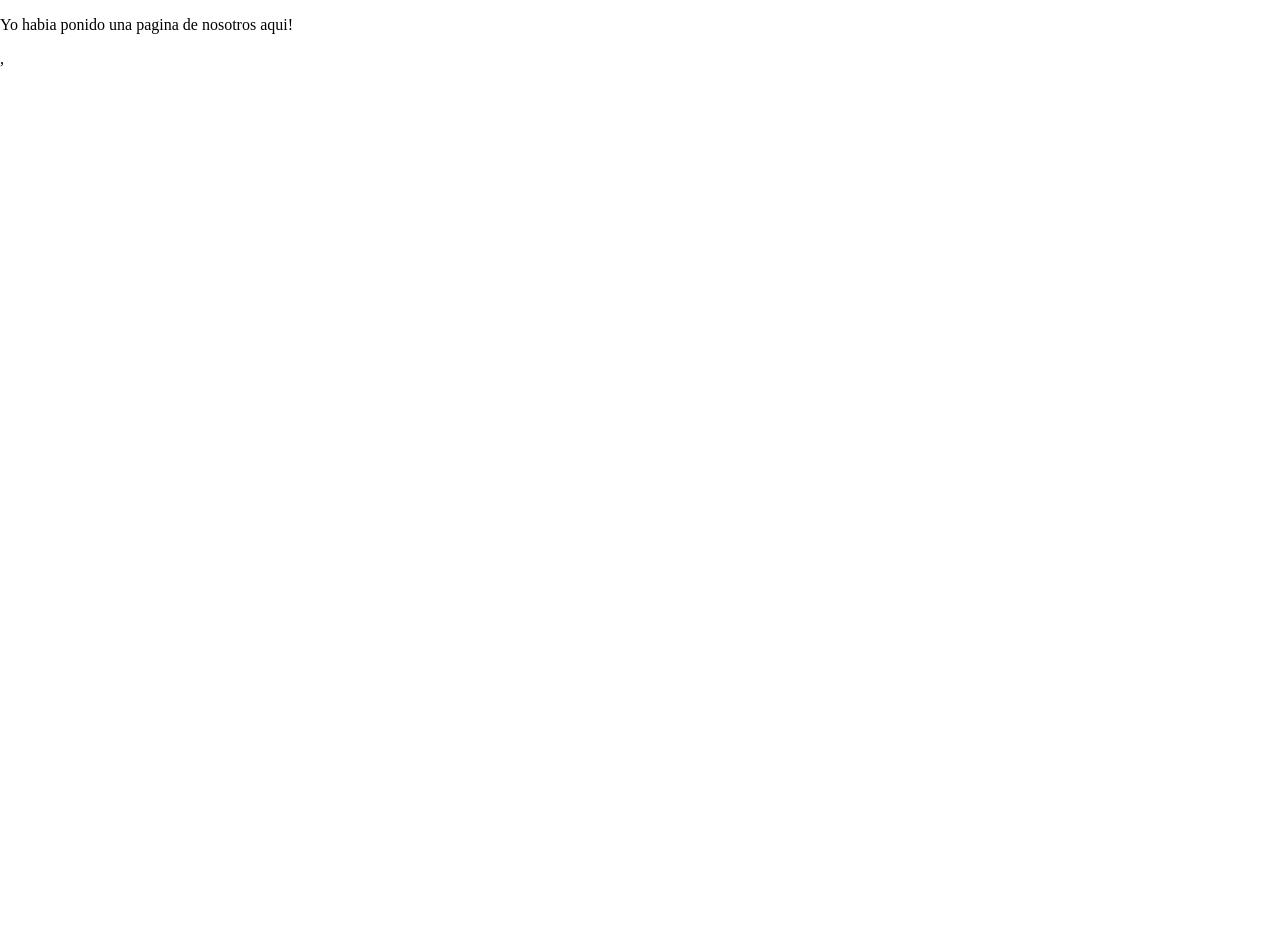
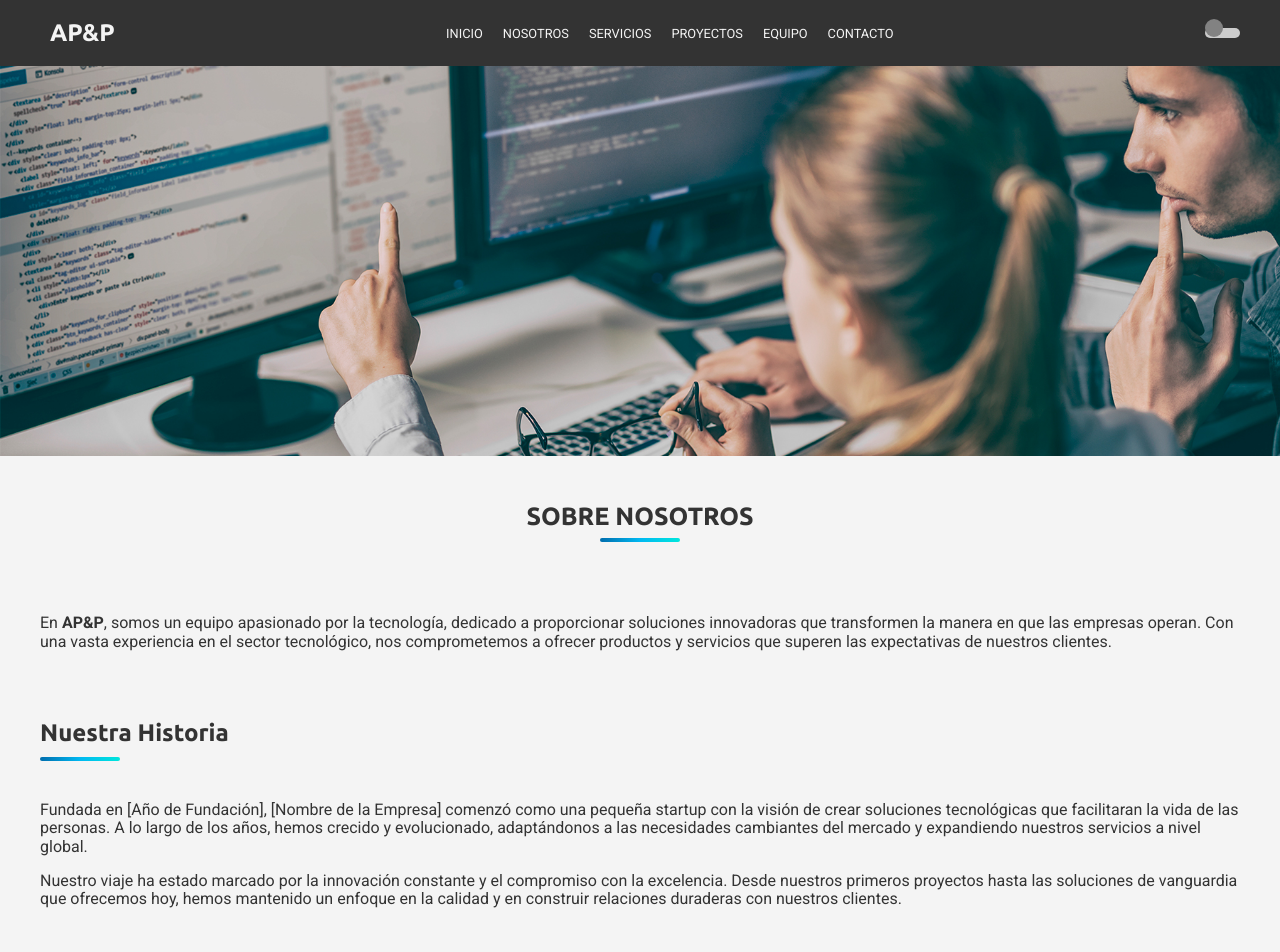
Before and after one commit to AlmaDividida/ap-and-p-portfolio-frontend, an Angular app: page /nosotros in a window 1280 px wide. Shown: the top 952 px of the page. Before the commit the page ends 800 px from the top, so only its background shows below. Built offline with nearby package versions, Linux system fonts and the light colour scheme; grey boxes are pictures that could not be loaded.

Commit message:
se agrega la pagina de nosotros

```diff
--- a/src/app/pages/inicio/inicio-banner/inicio-banner.component.html
+++ b/src/app/pages/inicio/inicio-banner/inicio-banner.component.html
@@ -18,7 +18,7 @@
     <nav class="navigation">
       <ul>
         <li><a href="#">INICIO</a></li>
-        <li><a href="#">NOSOTROS</a></li>
+        <li><a [routerLink]="['/nosotros']" routerLinkActive="router-link-active" >NOSOTROS</a></li>
         <li><a href="#">SERVICIOS</a></li>
         <li><a href="#">PROYECTOS</a></li>
         <li><a href="#">EQUIPO</a></li>
--- a/src/app/pages/inicio/inicio-banner/inicio-banner.component.ts
+++ b/src/app/pages/inicio/inicio-banner/inicio-banner.component.ts
@@ -2,10 +2,11 @@
 import { Component, HostBinding } from '@angular/core';
 import { CommonModule } from '@angular/common';
 import { DarkModeService } from '../../../services/dark-mode.service';
+import { RouterModule } from '@angular/router';
 @Component({
   selector: 'app-inicio-banner',
   standalone: true,
-  imports: [CommonModule],
+  imports: [CommonModule, RouterModule  ],
   templateUrl: './inicio-banner.component.html',
   styleUrls: ['./inicio-banner.component.css']
 })
--- a/src/app/pages/inicio/sobre-nosotros/sobre-nosotros.component.css
+++ b/src/app/pages/inicio/sobre-nosotros/sobre-nosotros.component.css
@@ -55,6 +55,7 @@ p{
 }
 
 button{
+  cursor: pointer;
   font-family: "Roboto", sans-serif;
   font-weight: 700;
   font-size: 12px;
--- a/src/app/pages/inicio/sobre-nosotros/sobre-nosotros.component.html
+++ b/src/app/pages/inicio/sobre-nosotros/sobre-nosotros.component.html
@@ -10,7 +10,7 @@
         </div>
 
         <div class="boton">
-            <button>Conócenos</button>
+            <button role="link" [routerLink]="['/nosotros']" >Conócenos</button>
         </div>
     </div>
     <img src="img/Group.svg" alt="">
--- a/src/app/pages/inicio/sobre-nosotros/sobre-nosotros.component.ts
+++ b/src/app/pages/inicio/sobre-nosotros/sobre-nosotros.component.ts
@@ -1,12 +1,14 @@
 import { CommonModule } from '@angular/common';
 import { ChangeDetectionStrategy, Component } from '@angular/core';
 import { DarkModeService } from '../../../services/dark-mode.service';
+import { RouterModule } from '@angular/router';
 
 @Component({
   selector: 'app-sobre-nosotros',
   standalone: true,
   imports: [
     CommonModule,
+    RouterModule
   ],
   templateUrl: './sobre-nosotros.component.html',
   styleUrl: './sobre-nosotros.component.css',
--- a/src/app/pages/nosotros/nosotros.component.css
+++ b/src/app/pages/nosotros/nosotros.component.css
@@ -1,3 +1,153 @@
 :host {
   display: block;
+  font-family: Roboto;
 }
+img {
+  max-width: 100%;
+}
+
+
+h1{
+  font-family: "Ubuntu", sans-serif;
+  font-weight: 700;
+  font-size: 25px;
+  line-height: 22.98px;
+  font-style: normal;
+  text-align: center;
+  text-transform: uppercase;
+}
+
+h1::after{
+  content: '';
+  display: block;
+  width: 80px;
+  height: 4px;
+  background: linear-gradient(90deg, rgba(0,109,173,1) 0%, rgba(0,184,241,1) 50%, rgba(0,230,220,1) 100%);
+  margin: 0 auto 20px;
+  margin-top: 10px;
+  margin-bottom: 40px;
+  border-radius: 2px;
+}
+
+h2::after{
+  content: '';
+  display: block;
+  width: 80px;
+  height: 4px;
+  background: linear-gradient(90deg, rgba(0,109,173,1) 0%, rgba(0,184,241,1) 50%, rgba(0,230,220,1) 100%);
+  margin-top: 10px;
+  margin-bottom: 40px;
+  border-radius: 2px;
+}
+
+h1, h2, h3, h4, h5, h6 {
+  font-family: Ubuntu;
+}
+
+.container {
+  max-width: 1200px;
+  margin: 0 auto;
+  display: flex;
+  flex-direction: column;
+  padding: 2rem 1rem;
+}
+
+@media screen and (min-width: 768px) {
+  .container {
+    padding: 2rem 0;
+  }
+}
+
+.sobre-nosotros__seccion {
+  padding-top: 1rem;
+}
+
+@media screen and (min-width: 768px) {
+  .sobre-nosotros__seccion {
+    padding-top: 3.5rem;
+  }
+
+}
+
+.hero__content {
+  display: flex;
+  flex-direction: column;
+  align-items: center;
+  text-align: center;
+  background-image: url("/img/nosotros.jpg");
+  background-size: cover;
+  background-position: center;
+  padding: 5rem 1rem;
+  color: #f4f4f4;
+  height: 10vh;
+}
+
+@media screen and (min-width: 768px) {
+  .hero__content {
+    height: 30vh;
+  }
+
+}
+
+
+
+
+.color-dark {
+  background-color: #333!important;
+  color: #f4f4f4!important;
+}
+
+.color-light {
+  background-color: #f4f4f4!important;
+  color: #333!important;
+}
+
+.history__section {
+  img {
+    width: 100%;
+    height: auto;
+    border-radius: 50%;
+    margin-bottom: 2rem;
+  }
+}
+
+@media screen and (min-width: 768px) {
+  .history__section {
+    padding: 2rem 0;
+  }
+
+}
+
+.mision_vision__section {
+  text-align: center;
+}
+
+@media screen and (min-width: 1024px) {
+  .mision_vision__section {
+    display: grid;
+    grid-template-columns: 1fr 1fr;
+    gap: 4rem;
+    text-align: left;
+  }
+
+}
+
+.valores{
+  display: grid;
+  grid-template-columns: 1fr;
+  gap: 2rem;
+}
+
+@media screen and (min-width: 768px) {
+  .valores {
+    grid-template-columns: 1fr 1fr;
+  }
+
+}
+
+@media screen and (min-width: 1024px) {
+  .valores {
+    grid-template-columns: 1fr 1fr 1fr;
+  }
+
+}
--- a/src/app/pages/nosotros/nosotros.component.html
+++ b/src/app/pages/nosotros/nosotros.component.html
@@ -1 +1,78 @@
-<p>Yo habia ponido una pagina de nosotros aqui!</p>,
+<div [ngClass]="darkModeService.darkMode() ? 'color-dark' : 'color-light'">
+  <app-header />
+    <div class="sobre-nosotros__seccion">
+        <div class="hero__section">
+            <div class="hero__content"></div>
+        </div>
+        <div class="container">
+            <h1>Sobre Nosotros</h1>
+
+            <div class="about__section">
+                <p>En <strong>AP&P</strong>, somos un equipo apasionado por la tecnología, dedicado a proporcionar soluciones innovadoras que transformen la manera en que las empresas operan. Con una vasta experiencia en el sector tecnológico, nos comprometemos a ofrecer productos y servicios que superen las expectativas de nuestros clientes.</p>
+            </div>
+
+            <div class="history__section">
+                <div>
+                    <h2>Nuestra Historia</h2>
+                    <p>Fundada en [Año de Fundación], [Nombre de la Empresa] comenzó como una pequeña startup con la visión de crear soluciones tecnológicas que facilitaran la vida de las personas. A lo largo de los años, hemos crecido y evolucionado, adaptándonos a las necesidades cambiantes del mercado y expandiendo nuestros servicios a nivel global.</p>
+                    <p>Nuestro viaje ha estado marcado por la innovación constante y el compromiso con la excelencia. Desde nuestros primeros proyectos hasta las soluciones de vanguardia que ofrecemos hoy, hemos mantenido un enfoque en la calidad y en construir relaciones duraderas con nuestros clientes.</p>
+                </div>
+            </div>
+
+            <div class="mision_vision__section">
+                <div class="mision_vision_image">
+                    <img src="https://cdn-gcp.new.marutitech.com/Hero_Section_37f6ac77ee.png" alt="">
+                </div>
+                <div>
+                    <div class="mission">
+                        <h2>Nuestra Misión</h2>
+                        <!-- <img src="https://www.pega.com/sites/default/files/styles/2560/public/media/images/2024-01/pwi24-intro-graphic.png?itok=rAvfnxGS" alt="Misión de la Empresa"> -->
+                        <p>Nuestra misión es ser un socio estratégico para nuestros clientes, ayudándolos a alcanzar sus metas a través de soluciones tecnológicas personalizadas. Creemos en el poder de la tecnología para impulsar el éxito empresarial, y nos dedicamos a ofrecer productos y servicios que generan un impacto positivo en los negocios y en la sociedad.</p>
+                    </div>
+
+                    <div class="vision">
+                        <h2>Nuestra Visión</h2>
+                        <!-- <img src="https://www.pega.com/sites/default/files/styles/2560/public/media/images/2024-01/pwi24-intro-graphic.png?itok=rAvfnxGS" alt="Visión de la Empresa"> -->
+                        <p>Nuestra visión es convertirnos en líderes globales en el sector de soluciones TI, reconocidos por nuestra capacidad para innovar y transformar negocios. Queremos ser la primera opción para las empresas que buscan un socio tecnológico confiable, comprometido con el éxito a largo plazo.</p>
+                    </div>
+                </div>
+            </div>
+
+            <div class="values__section">
+                <h2>Nuestros Valores</h2>
+                <div class="valores">
+                    <div>
+                        <h3>Innovación</h3>
+                        <p>Nos mantenemos a la vanguardia de la tecnología, buscando continuamente nuevas formas de mejorar y ofrecer soluciones que marquen la diferencia. La innovación es el motor que impulsa nuestro crecimiento y éxito.</p>
+                    </div>
+                    <div>
+                        <h3>Integridad</h3>
+                        <p>Creemos en hacer lo correcto en todo momento. La honestidad y la transparencia son fundamentales en todas nuestras interacciones, tanto con nuestros clientes como dentro de nuestro equipo.</p>
+                    </div>
+
+                    <div>
+                        <h3>Excelencia</h3>
+                        <p>Nos esforzamos por alcanzar la perfección en cada proyecto que emprendemos. Desde la planificación hasta la ejecución, la excelencia es nuestra meta en cada paso del camino.</p>
+                    </div>
+
+                    <div>
+                        <h3>Colaboración</h3>
+                        <p>El trabajo en equipo es clave para nuestro éxito. Valoramos la diversidad de ideas y fomentamos un ambiente de colaboración donde cada miembro del equipo puede contribuir a nuestro éxito colectivo.</p>
+                    </div>
+
+                    <div>
+                        <h3>Compromiso con el Cliente</h3>
+                        <p>Nos dedicamos a entender y satisfacer las necesidades de nuestros clientes. Su éxito es nuestro éxito, y nos esforzamos por construir relaciones duraderas basadas en la confianza y el respeto mutuos.</p>
+                    </div>
+                </div>
+            </div>
+<!--
+            <div class="leadership__section">
+                <h2>Equipo de Liderazgo</h2>
+
+            </div> -->
+
+        </div>
+    </div>
+  <app-footer />
+</div>
--- a/src/app/shared/header/header.component.css
+++ b/src/app/shared/header/header.component.css
@@ -33,6 +33,11 @@
           margin-bottom: 1rem;
           a {
             text-decoration: none;
+            font-size: .8rem;
+          }
+          a:hover {
+            color: #828282;
+            transition: .3s;
           }
         }
         @media screen and (min-width: 768px) {
--- a/src/app/shared/header/header.component.html
+++ b/src/app/shared/header/header.component.html
@@ -4,14 +4,21 @@
 >
     <div class="header-content">
         <div class="logo">AP&P</div>
+
+        @if (!visible) {
+            <div class="icons">
+                <img class="" src="/img/bars-solid.svg">
+            </div>
+        }
+        @if (visible) {
             <nav class="navbar">
                 <ul class="nav">
-                <li><a href="#">INICIO</a></li>
-                <li><a href="#">NOSOTROS</a></li>
-                <li><a href="#">SERVICIOS</a></li>
-                <li><a href="#">PROYECTOS</a></li>
-                <li><a href="#">EQUIPO</a></li>
-                <li><a href="#">CONTACTO</a></li>
+                    <li><a [routerLink]="['/routePath']" >INICIO</a></li>
+                    <li><a [routerLink]="['/nosotros']" >NOSOTROS</a></li>
+                    <li><a [routerLink]="['/routePath']" >SERVICIOS</a></li>
+                    <li><a [routerLink]="['/routePath']" >PROYECTOS</a></li>
+                    <li><a [routerLink]="['/routePath']" >EQUIPO</a></li>
+                    <li><a [routerLink]="['/routePath']" >CONTACTO</a></li>
                 </ul>
             </nav>
             <div class="night-mode-toggle">
@@ -19,5 +26,6 @@
                 <input type="checkbox" id="night-mode" (change)="toggleDarkMode()">
                 <label for="night-mode"></label>
             </div>
+        }
     </div>
 </header>
```
Also changed, not shown: src/app/pages/nosotros/nosotros.component.ts (+18 -1 lines), src/app/shared/header/header.component.ts (+14 -1 lines), public/img/bars-solid.svg (added), public/img/nosotros.jpg (added). Lines whose indentation alone changed are shown as unchanged.
